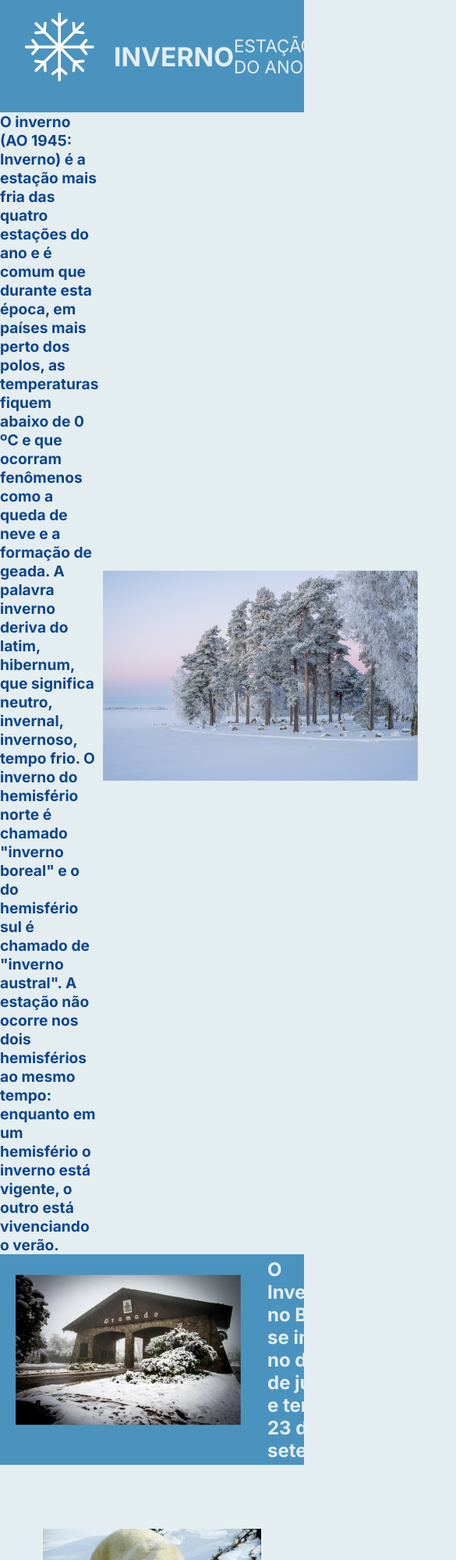
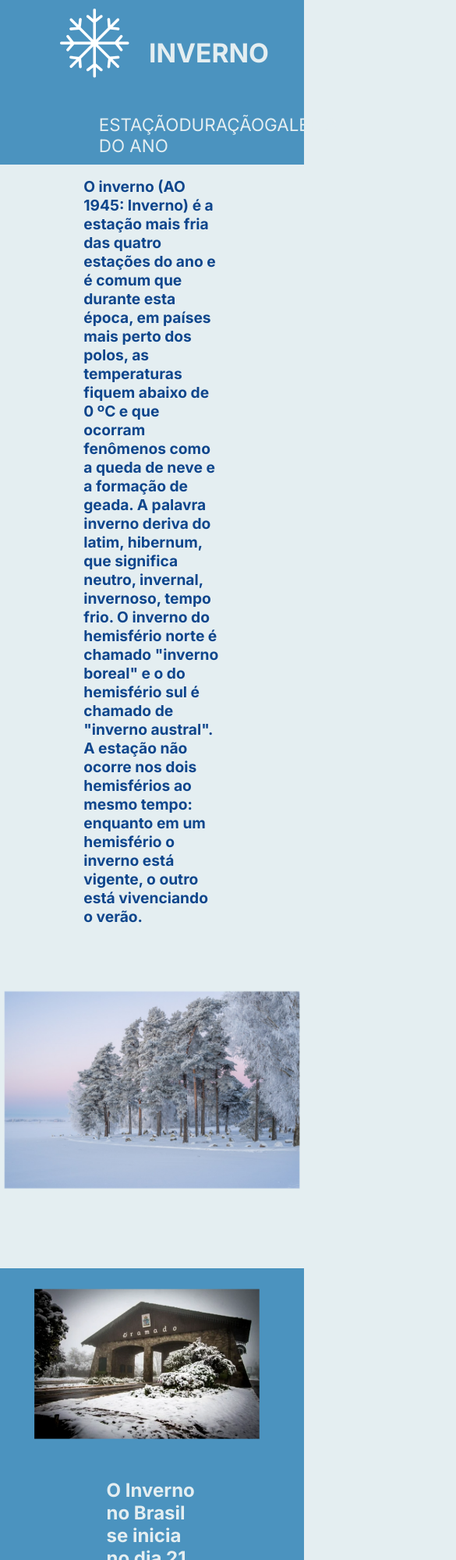
Before and after one commit to kleber-matos/projeto-inverno, a plain HTML site: page index.html in a window 390 px wide. Shown: the top 2000 px of the page at 78% size, 585 px wide, since content can reach past the window. Drawn offline with Linux system fonts and the light colour scheme.

Commit message:
atualizando alguns detalhes

```diff
--- /dev/null
+++ b/css/responsive.css
@@ -0,0 +1,37 @@
+@media (max-width: 800px) {
+
+    header {
+        font-size: 10px;
+    }
+
+    .introducao {
+        display: flex;
+        flex-direction: column;
+        width: 100%;
+    }
+
+    .introducao__texto {
+        padding-top: 1rem;
+        width: 90%;
+    }
+
+    .introducao__img {
+        width: 100%;
+    }
+
+    .inverno {
+        display: flex;
+        flex-direction: column;
+    }
+
+    .inverno__texto {
+        width: 80%;
+    }
+
+    footer {
+        display: flex;
+        flex-direction: column;
+        text-align: center;
+    }
+
+}
--- a/style.css
+++ b/css/style.css
@@ -25,23 +25,24 @@ body {
 
 /* HEADER */
 
-.menu {
+header {
     background-color: var(--azul);
     display: flex;
     justify-content: space-around;
     align-items: center;
     font-size: 1.4rem;
-    height: 9rem;
+    height: 25vh;
+    flex-wrap: wrap;
 }
 
-.menu__logo {
+.logo {
     display: flex;
     align-items: center;
     color: var(--branco);
 }
 
 
-.menu__navegacao ul {
+.navegacao ul {
     display: flex;
     justify-content: space-between;
     width: 35vw;
@@ -49,8 +50,6 @@ body {
 
 
 /* MAIN */
-
-
 /* Primeira sec */
 .introducao {
     display: flex;
@@ -89,9 +88,9 @@ body {
 }
 
 
-/* Rodape */
+/* Footer */
 
-.rodape {
+footer {
     background-color: var(--azul);
     display: flex;
     justify-content: space-around;
--- a/index.html
+++ b/index.html
@@ -9,21 +9,22 @@
     <link rel="preconnect" href="https://fonts.gstatic.com" crossorigin>
     <link href="https://fonts.googleapis.com/css2?family=Inter:wght@400;700&display=swap" rel="stylesheet">
     <!-- css -->
-    <link rel="stylesheet" href="style.css">
+    <link rel="stylesheet" href="css/responsive.css">
+    <link rel="stylesheet" href="css/style.css">
     <title>Inverno</title>
 </head>
 
 <body>
 
     <!-- Header -->
-    <header class="menu">
-        <div class="menu__logo">
+    <header>
+        <div class="logo">
             <figure>
-                <img src="img/logo.png" alt="">
+                <img src="img/logo.png" alt="logo">
             </figure>
             <h2>INVERNO</h2>
         </div>
-        <nav class="menu__navegacao">
+        <nav class="navegacao">
             <ul>
                 <li><a href="">ESTAÇÃO DO ANO</a></li>
                 <li><a href="">DURAÇÃO</a></li>
@@ -34,8 +35,7 @@
 
     <!--MAIN -->
     <main>
-
-        <!-- Primeira secao -->
+        <!-- Primeira sec -->
         <section class="introducao">
             <h3 class="introducao__texto">O inverno (AO 1945: Inverno) é a estação mais fria das quatro estações do ano
                 e é comum que durante esta
@@ -46,11 +46,11 @@
                 austral". A estação não ocorre nos dois hemisférios ao mesmo tempo: enquanto em um hemisfério o inverno
                 está vigente, o outro está vivenciando o verão.</h3>
             <figure>
-                <img src="img/inverno 1.png" alt="Inverno">
+                <img class="introducao__img" src="img/inverno 1.png" alt="Inverno">
             </figure>
         </section>
 
-        <!-- Segunda secao -->
+        <!-- Segunda sec -->
         <section class="inverno">
             <figure>
                 <img src="img/gramado 1.png" alt="Inverno">
@@ -59,7 +59,7 @@
             </h3>
         </section>
 
-        <!-- Ursos -->
+        <!-- Terceira sec -->
         <section class="ursos">
             <figure>
                 <img src="img/urso1.png" alt="ursos">
@@ -68,9 +68,11 @@
                 <img src="img/urso4.png" alt="ursos">
             </figure>
         </section>
+
     </main>
 
-    <footer class="rodape">
+    <!-- Footer -->
+    <footer>
         <div>
             <p>Linkedin</p>
             <p>Github</p>
```
